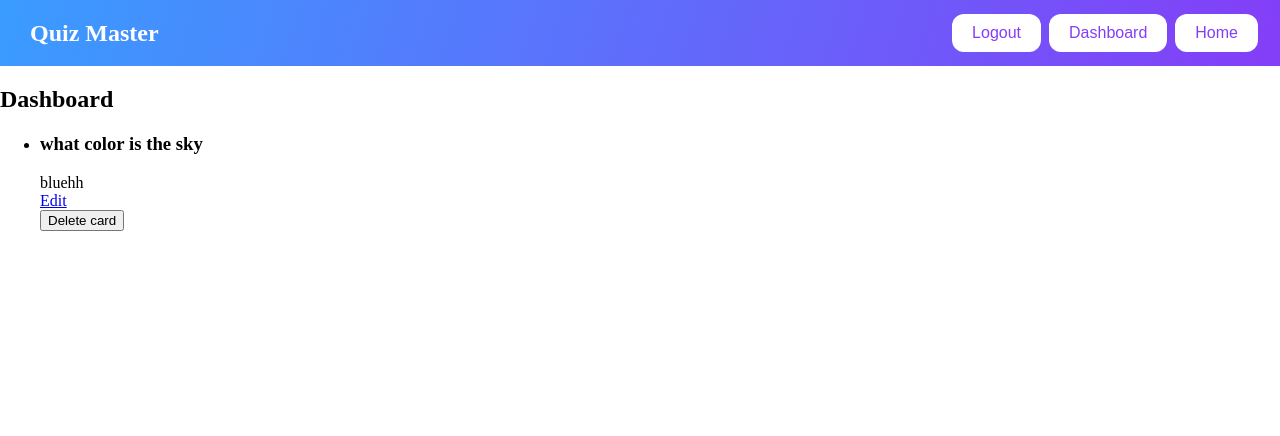
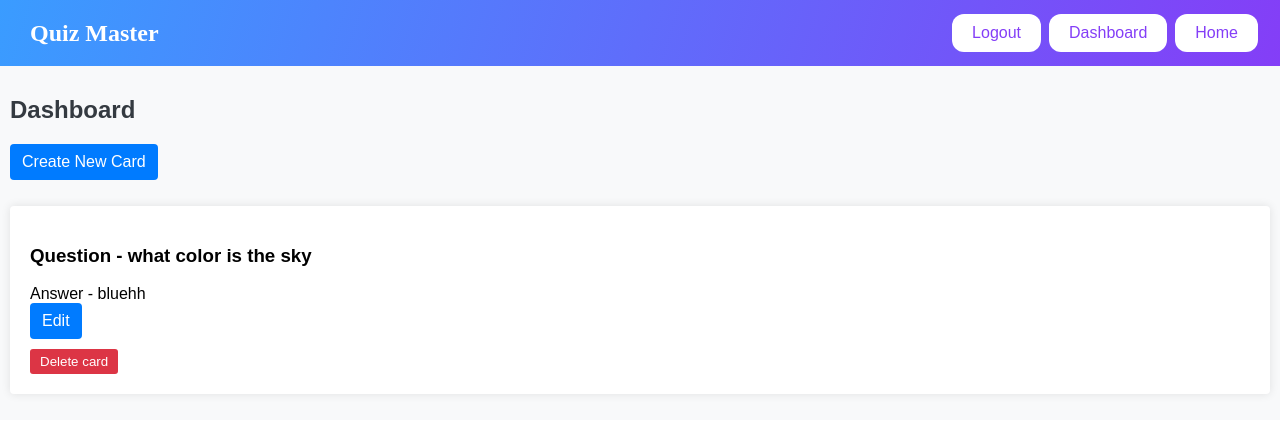
Before and after one commit to yueyue-z/studysnap, a Django app: page /cards/dashboard/ in a window 1280 px wide. Shown: the top 436 px of the page. Run offline with Django 4.2, Linux system fonts and the light colour scheme; a user stored in the database is signed in; data comes from the database, SQL or seed files in the repository; both versions use the stored data as it was after the commit.

Commit message:
Made the edit and delete buttons work and also made changes to the style of dashboard page.

```diff
--- a/main_code/accounts/templates/accounts/login.html
+++ b/main_code/accounts/templates/accounts/login.html
@@ -12,6 +12,7 @@
     {% load static %}
     <link rel="stylesheet" href="{% static 'styles.css' %}">
 </head>
+
 <body class="signup-page">
 
     <div class="container">
--- a/main_code/cards/templates/cards/dashboard.html
+++ b/main_code/cards/templates/cards/dashboard.html
@@ -1,14 +1,28 @@
 {% extends "cards/base.html" %}
 {% block content %}
+<!DOCTYPE html>
+<html lang="en">
+<head>
+  <meta charset="UTF-8">
+  <meta name="viewport" content="width=device-width, initial-scale=1.0">
+  <title>Dashboard</title>
+  {% load static %}
+  <link rel="stylesheet" type="text/css" href="{% static 'styles.css' %}">
+</head>
+
+
+<body>
+  <div id="dashboard"> <!-- Add this line -->
     <h2>Dashboard</h2>
-  <ul>
+    <a href="{% url 'cards:card-create' %}" class="btn btn-primary dashboard-btn">Create New Card</a>
+    <ul class="dashboard-list">
       {% for card in cards %}
-      <li>
-        <h3>{{ card.question }}</h3>
-        <p>{{ card.answer }}</p>
-        <p><a href="{% url 'cards:card-update' pk=card.pk %}">Edit</a></p>
+        <li class="dashboard-card">
+          <h3>Question -  {{ card.question }}</h3>
+          <p>Answer -  {{ card.answer }}</p>
+          <p><a href="{% url 'cards:card-update' pk=card.pk %}" class="dashboard-edit">Edit</a></p>
 
-        <form method="post" action="{% url 'cards:card-delete' card.pk %}">
+          <form method="post" action="{% url 'cards:card-delete' card.pk %}" class="dashboard-delete">
               {% csrf_token %}
               <input type="submit" value="Delete card">
           </form>
@@ -17,4 +31,7 @@
         <li>No cards yet.</li>
       {% endfor %}
     </ul>
+  </div>
 {% endblock %}
+</body>
+</html>
--- a/main_code/cards/views.py
+++ b/main_code/cards/views.py
@@ -17,13 +17,13 @@ class CardCreateView(LoginRequiredMixin, CreateView):
      # doesnt matter cause we have a dashboard redirect in accounts
     model = Card
     fields = ["question", "answer", "box"]
-    success_url = reverse_lazy("cards:home")
+    success_url = reverse_lazy("cards:dashboard")
 
 class CardUpdateView(LoginRequiredMixin, UpdateView):
     login_url = "/accounts/login/"
     model = Card
     fields = ["question", "answer", "box"]
-    success_url = reverse_lazy("card-list")
+    success_url = reverse_lazy("cards:dashboard")
 
 
 class BoxView(CardListView):
@@ -41,9 +41,8 @@ class CardDeleteView(LoginRequiredMixin, DeleteView):
     model = Card
     success_url = reverse_lazy('cards:dashboard')
 
-
     def get_queryset(self):
-      return Card.objects.filter(box=self.kwargs["box_num"])
+        return self.model.objects.all()
 
     def get_context_data(self, **kwargs):
         context = super().get_context_data(**kwargs)
@@ -52,13 +51,13 @@ class CardDeleteView(LoginRequiredMixin, DeleteView):
             context["check_card"] = random.choice(self.object_list)
         return context
 
-    def post(self, request, *args, **kwargs):
-        form = self.form_class(request.POST)
-        if form.is_valid():
-            card = get_object_or_404(Card, id=form.cleaned_data["card_id"])
-            card.move(form.cleaned_data["solved"])
+    # def post(self, request, *args, **kwargs):
+    #     form = self.form_class(request.POST)
+    #     if form.is_valid():
+    #         card = get_object_or_404(Card, id=form.cleaned_data["card_id"])
+    #         card.move(form.cleaned_data["solved"])
 
-        return redirect(request.META.get("HTTP_REFERER"))
+    #     return redirect(request.META.get("HTTP_REFERER"))
 
 
 def card_question_view(request, pk):
--- a/main_code/static/styles.css
+++ b/main_code/static/styles.css
@@ -146,7 +146,9 @@ button {
     display: inline-block;  /* make sure it is not set to none */
     overflow: visible;  /* make sure the button is not being hidden due to overflow */
 }
-
+.form-error {
+    color: red;
+}
 
 .dashboard-nav {
     grid-column: 1/-1;
@@ -241,3 +243,64 @@ button {
     text-align: left;
     margin-top: 20px;
 }
+
+
+/* Css for the dashboard page */
+#dashboard {
+    font-family: Arial, sans-serif;
+    padding: 10px;
+    background-color: #f8f9fa;
+}
+
+#dashboard h2 {
+    color: #343a40;
+}
+
+#dashboard .dashboard-list {
+    list-style: none;
+    padding: 0;
+}
+
+#dashboard .dashboard-card {
+    background-color: #fff;
+    box-shadow: 0 0 10px rgba(0, 0, 0, 0.1);
+    margin-bottom: 10px;
+    padding: 20px;
+    border-radius: 4px;
+}
+
+.dashboard-btn,.dashboard-edit {
+    color: #fff;
+    background-color: #007bff;
+    border-color: #007bff;
+    padding: .375rem .75rem;
+    font-size: 1rem;
+    line-height: 1.5;
+    border-radius: .25rem;
+    text-decoration: none;
+    margin-bottom: 10px;
+    display: inline-block;
+}
+
+.dashboard-btn:hover {
+    color: #fff;
+    background-color: #0056b3;
+    border-color: #004085;
+}
+.dashboard-edit:hover{
+    color: #fff;
+    background-color: #0056b3;
+    border-color: #004085;
+}
+.dashboard-delete {
+    display: inline; /* To display 'Edit' link and 'Delete' button in the same line */
+}
+
+.dashboard-delete input[type="submit"] {
+    background-color: #dc3545;
+    color: #fff;
+    border: none;
+    padding: 5px 10px;
+    border-radius: 3px;
+    cursor: pointer;
+}
```
Also changed, not shown: main_code/cards/templates/question_card.html (+0 -9 lines), main_code/cards/templates/teacher_dashboard.html (+0 -8 lines), main_code/db.sqlite3. Lines whose indentation alone changed are shown as unchanged.
